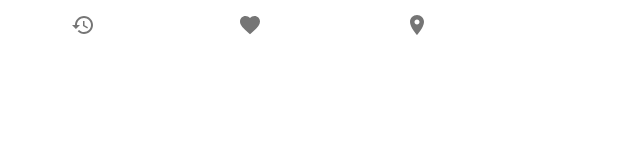
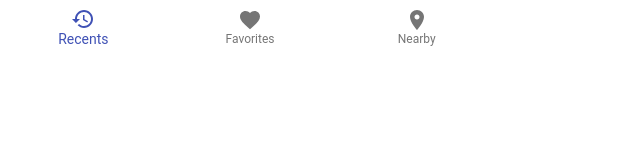
Before and after one commit to kyahAndoy/alert-system, a React (Create React App) app: page / in a window 1280 px wide. Shown: the top 160 px of the page, without its empty margins (0-640 px from the left). Built offline with nearby package versions, Linux system fonts and the light colour scheme.

Commit message:
warning daw ay error sa netlify

```diff
--- a/src/components/BottomNav.js
+++ b/src/components/BottomNav.js
@@ -14,7 +14,12 @@ const BottomNav = () => {
     return (
         <>
             <BottomNavigation
-            className={classes.root}
+                className={classes.root}
+                value={value}
+                onChange={(event, newValue) => {
+                     setValue(newValue);
+                }}
+      showLabels
             >
                 <BottomNavigationAction label="Recents" icon={<RestoreIcon />} />
                 <BottomNavigationAction label="Favorites" icon={<FavoriteIcon />} />
```
